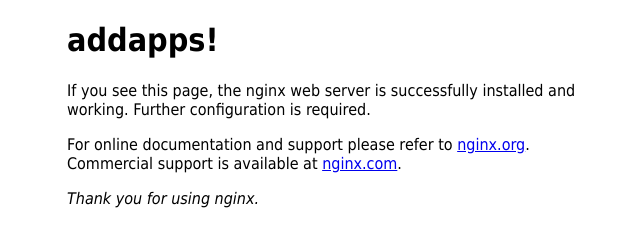
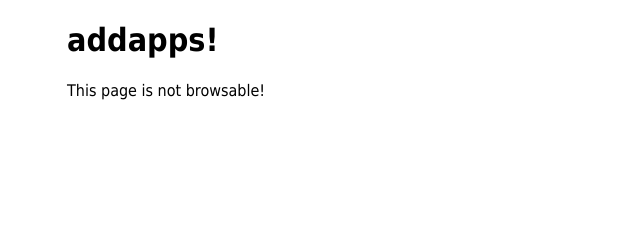
Before and after one commit to unimock/dc, a plain HTML site: page index.html in a window 1280 px wide. Shown: the whole page, without its empty margins (293-933 px from the left). Drawn offline with Linux system fonts and the light colour scheme.

Commit message:
image-update

```diff
--- a/index.html
+++ b/index.html
@@ -1,7 +1,7 @@
 <!DOCTYPE html>
 <html>
 <head>
-<title>Welcome to nginx!</title>
+<title>welcome to mde</title>
 <style>
     body {
         width: 35em;
@@ -12,14 +12,7 @@
 </head>
 <body>
 <h1>addapps!</h1>
-<p>If you see this page, the nginx web server is successfully installed and
-working. Further configuration is required.</p>
+<p>This page is not browsable!</p>
 
-<p>For online documentation and support please refer to
-<a href="http://nginx.org/">nginx.org</a>.<br/>
-Commercial support is available at
-<a href="http://nginx.com/">nginx.com</a>.</p>
-
-<p><em>Thank you for using nginx.</em></p>
 </body>
 </html>
```
Also changed, not shown: 1 other file.
